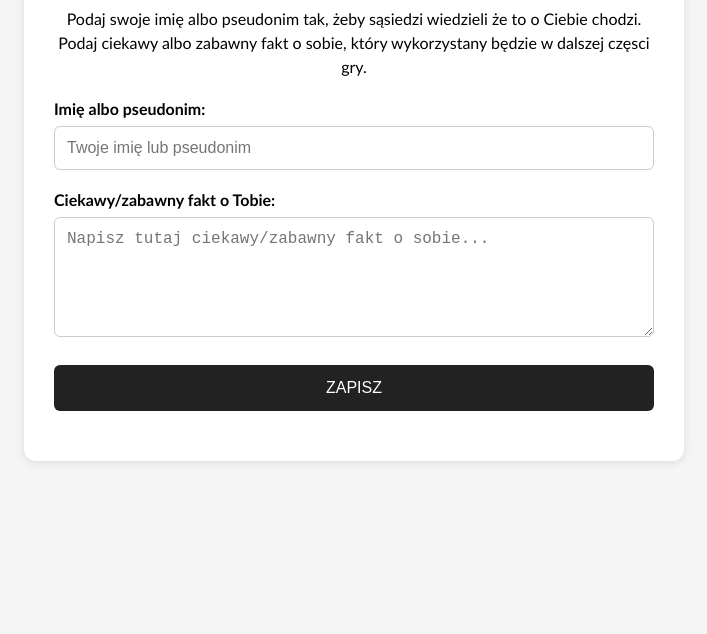
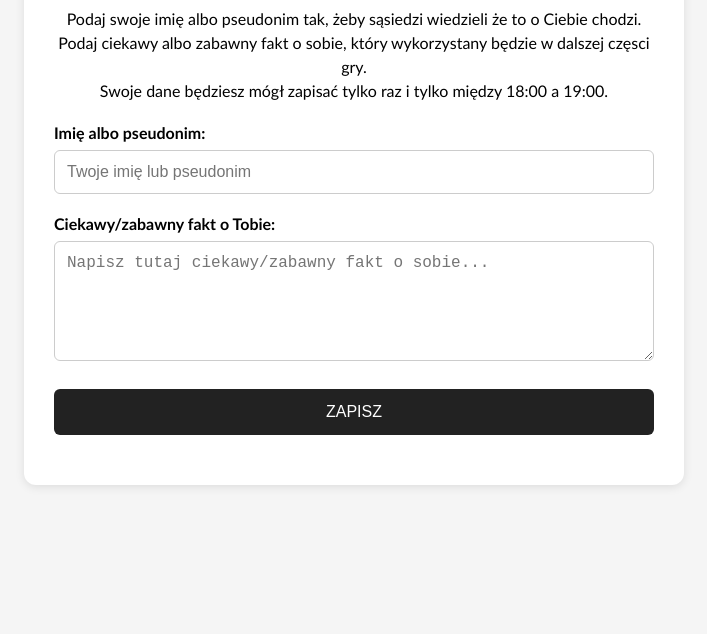
Before and after one commit to wruta72/Poznaj_swojego_sasiada_2026, a plain HTML site: page submit.html in a window 1280 px wide. Shown: the part 166-800 px from the top of the page, without its empty margins (286-993 px from the left). Drawn offline with nearby package versions, Linux system fonts and the light colour scheme.

Commit message:
Update submit.html

```diff
--- a/submit.html
+++ b/submit.html
@@ -88,6 +88,7 @@
     <p text-align: center;>
       Podaj swoje imię albo pseudonim tak, żeby sąsiedzi wiedzieli że to o Ciebie chodzi.<br>
       Podaj ciekawy albo zabawny fakt o sobie, który wykorzystany będzie w dalszej częsci gry.<br>
+      Swoje dane będziesz mógł zapisać tylko raz i tylko między 18:00 a 19:00.
     </p>
 
     <label for="name">Imię albo pseudonim:</label>
```
